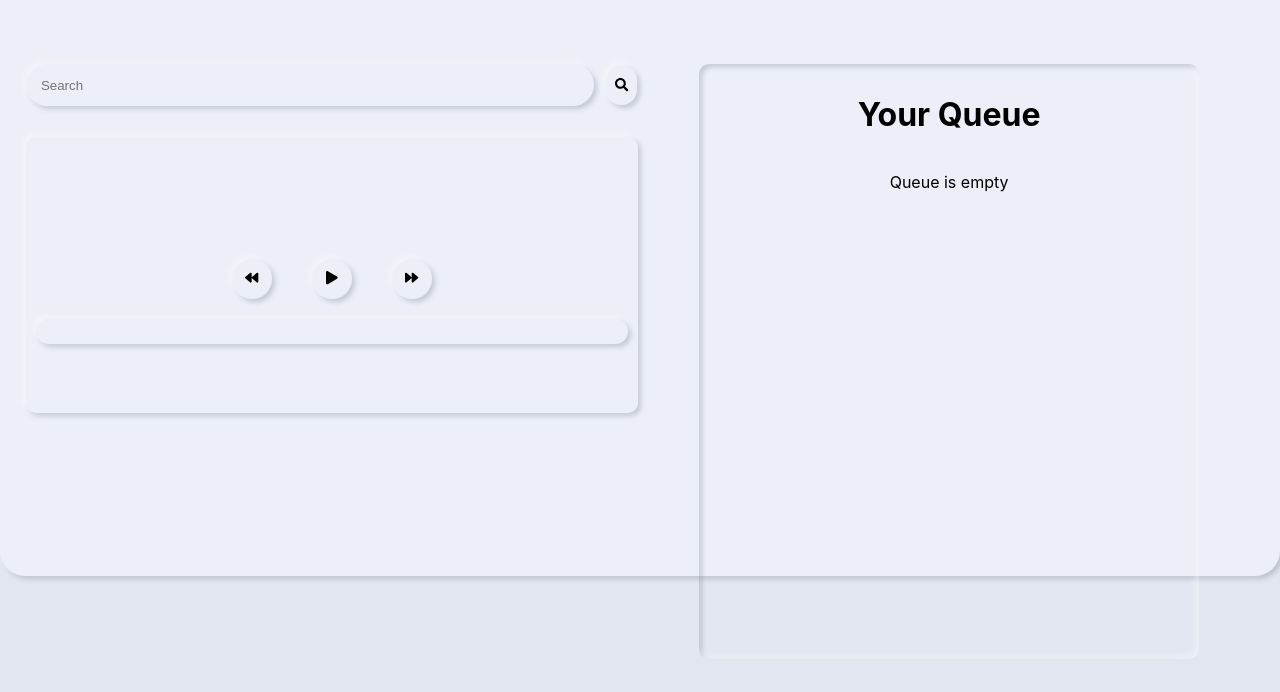
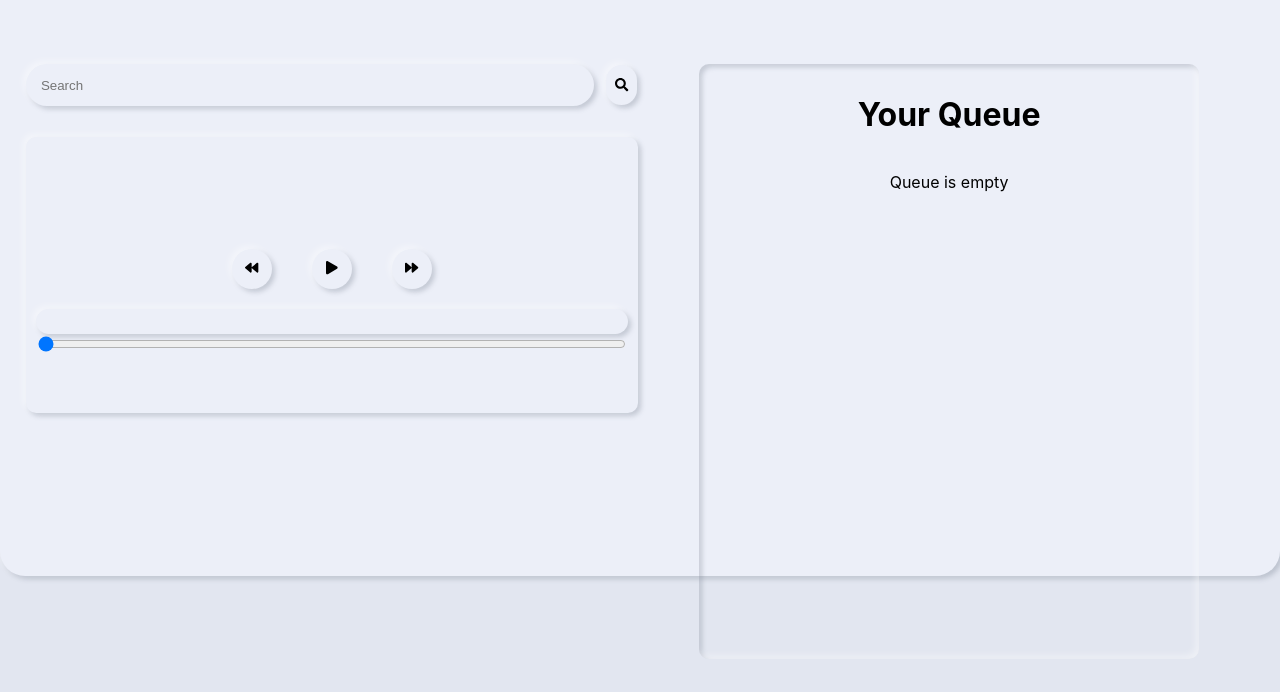
Before and after one commit to Dewiter/Player, a React (Create React App) app in the folder client/: page / in a window 1280 px wide. Shown: the top 692 px of the page. Built offline with nearby package versions, Linux system fonts and the light colour scheme; the HTML template or start-up script is replaced by a standard one.

Commit message:
volume done

```diff
--- a/client/src/App.js
+++ b/client/src/App.js
@@ -1,4 +1,4 @@
-import React, { useReducer, useState } from 'react';
+import React, { useReducer } from 'react';
 import Player from './components/player/Player';
 import Search from './components/player/Search';
 import Playlist from './components/player/Playlist';
--- a/client/src/components/player/Player.js
+++ b/client/src/components/player/Player.js
@@ -1,5 +1,6 @@
 import Input from './Inputs/Inputs';
 import Progress from './Inputs/Progress';
+import Volume from './Volume';
 
 const Player = ({ player, playerHandler }) => {
   return (
@@ -7,6 +8,7 @@ const Player = ({ player, playerHandler }) => {
       {player?.currentSong && <h1>{player.currentSong.name}</h1>}
       <Input player={player} playerHandler={playerHandler} />
       <Progress player={player} playerHandler={playerHandler} />
+      <Volume playerHandler={playerHandler} />
     </div>
   );
 };
--- /dev/null
+++ b/client/src/components/player/Volume.js
@@ -0,0 +1,14 @@
+import React, { useState } from 'react';
+
+const Volume = ({ playerHandler }) => {
+  const [volume, setVolume] = useState(0);
+  const updateVolume = (e) => {
+    setVolume(e.target.volume);
+    playerHandler({ type: 'VOLUME', payload: e.target.value / 100 });
+  };
+  return (
+    <input value={volume} onChange={(e) => updateVolume(e)} type='range' />
+  );
+};
+
+export default Volume;
--- a/client/src/controller/playerController.js
+++ b/client/src/controller/playerController.js
@@ -73,6 +73,12 @@ export const playerController = (state, action) => {
     }
   };
 
+  const setVolume = () => {
+    console.log(action.payload);
+    state.audio.volume = parseFloat(action.payload);
+    return { ...state };
+  };
+
   const stateMachine = [
     { type: 'INIT', func: init },
     { type: 'UPDATE', func: updateQueue },
@@ -80,6 +86,7 @@ export const playerController = (state, action) => {
     { type: 'PAUSE', func: pause },
     { type: 'NEXT', func: nextSong },
     { type: 'PREV', func: prevSong },
+    { type: 'VOLUME', func: setVolume },
   ];
 
   const stateMachineValue = stateMachine.map((value) => {
```
